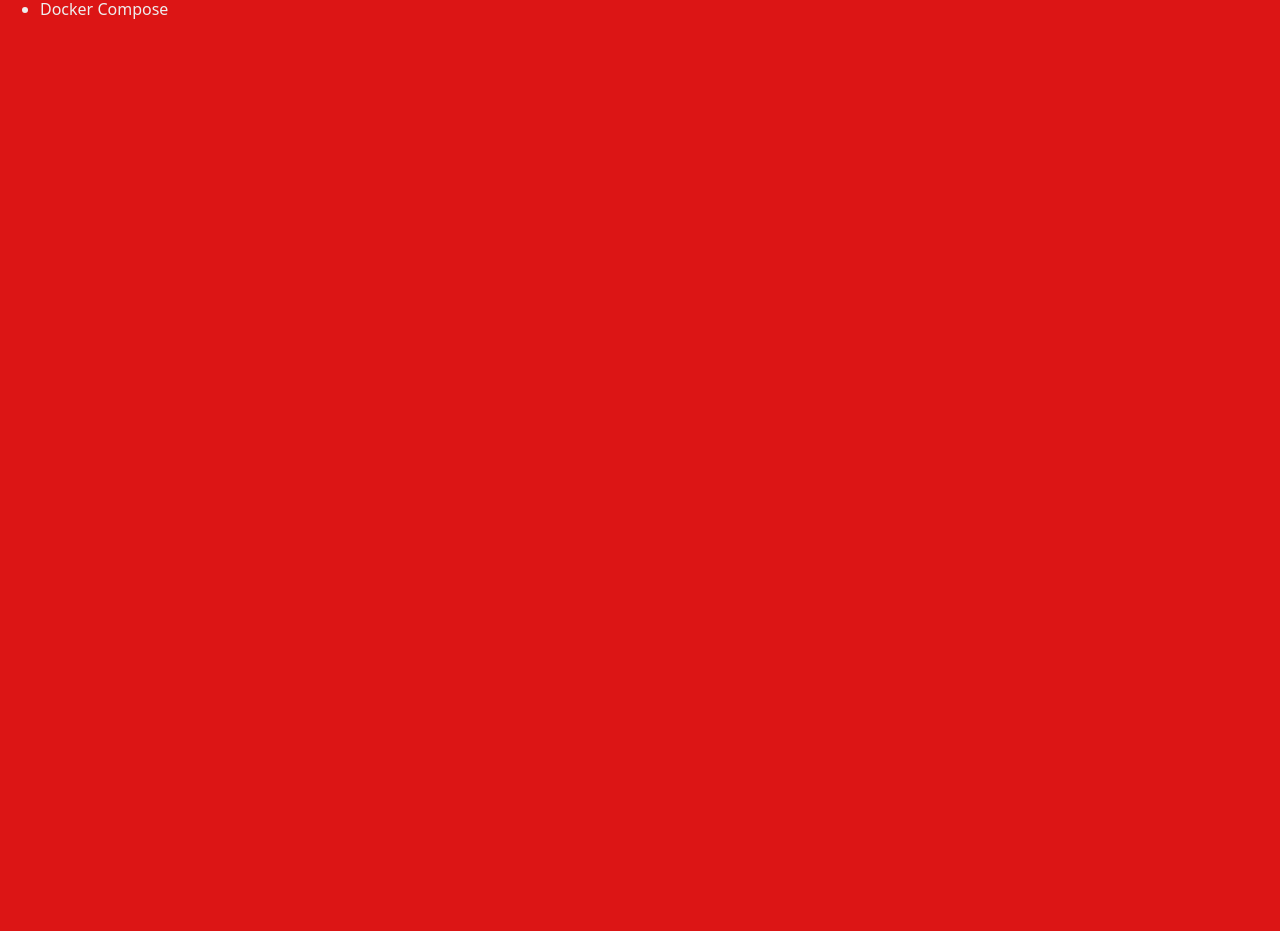
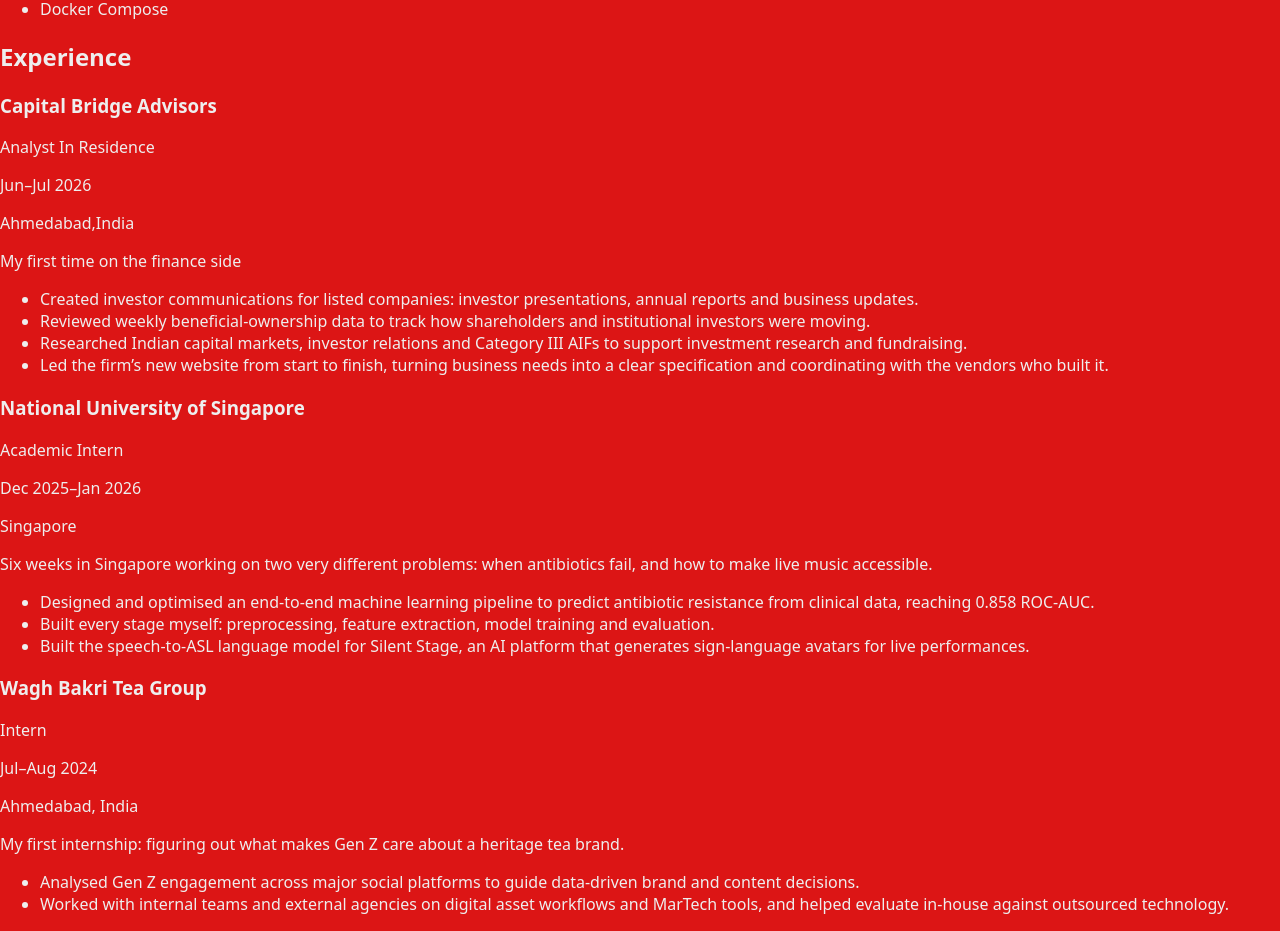
Before and after one commit to dhruvishi/portfolio, a Next.js app: page / in a window 1280 px wide. Shown: the part 1780-2711 px from the top of the page. Before the commit the page ends 1816 px from the top, so only its background shows below. Built offline with nearby package versions, Linux system fonts and the light colour scheme.

Commit message:
add experience section and fix review comments

```diff
--- a/app/layout.tsx
+++ b/app/layout.tsx
@@ -13,8 +13,8 @@ const geistMono = Geist_Mono({
 });
 
 export const metadata: Metadata = {
-  title: "Create Next App",
-  description: "Generated by create next app",
+  title: "Dhruvishi Kunal Amin",
+  description: "Computer Science Student @Manipal",
 };
 
 export default function RootLayout({ children }: LayoutProps<"/">) {
@@ -23,7 +23,7 @@ export default function RootLayout({ children }: LayoutProps<"/">) {
       lang="en"
       className={`${geistSans.variable} ${geistMono.variable}`}
     >
-      <body className="min-h-full flex flex-col">{children}</body>
+      <body>{children}</body>
     </html>
   );
 }
--- a/app/page.tsx
+++ b/app/page.tsx
@@ -1,4 +1,4 @@
-import { about, projects } from "@/data/content";
+import { about, projects, experience } from "@/data/content";
 
 export default function Home() {
   return (
@@ -19,7 +19,7 @@ export default function Home() {
               <p>{project.context}</p>
               {project.badge && <p>🏆 {project.badge}</p>}
               <p>{project.hook}</p>
-              <p>{project.description}</p>
+              {project.description && <p>{project.description}</p>}
 
               <ul>
                 {project.tools.map((tool) => (
@@ -31,6 +31,29 @@ export default function Home() {
           ))
         }
       </section>
+
+      <section>
+        <h2>Experience</h2>
+        {
+          experience.map((experience) => (
+            <article key={experience.company}>
+              <h3>{experience.company}</h3>
+              <p>{experience.role}</p>
+              <p>{experience.dates}</p>
+              <p>{experience.location}</p>
+              <p>{experience.hook}</p>
+
+              <ul>
+                {experience.points.map((point) => (
+                  <li key={point}>{point}</li>
+                ))}
+              </ul>
+            </article>
+
+          ))
+        }
+
+      </section>
     </main>
   );
 }
--- a/data/content.ts
+++ b/data/content.ts
@@ -3,7 +3,7 @@ export const about = {
     tagline: "Computer Science student at Manipal Institute of Technology",
     paragraphs: [
         "I’m Dhruvishi, a CSE student at Manipal Institute of Technology, Bengaluru. I’ve been lucky to grow up in a community that gave me so much, and a lot of what I do is my way of giving some of it back.",
-        "It started small. In 5th grade I volunteered on hunger relief, and I never really stopped, from working with NGOs on menstrual health and hygiene to leading projects at my college’s Volunteer Service Organisation",
+        "It started small. In 5th grade I volunteered on hunger relief, and I never really stopped, from working with NGOs on menstrual health and hygiene to leading projects at my college’s Volunteer Service Organisation.",
         "That same idea is why I love technology: anyone can use it, so something built well in one place can help people everywhere. It’s also why I care about finance. My father always says that anyone can earn money, but only people who understand finance know how to manage it. Technology helps people do more, and finance helps them hold on to what they’ve built. I want to understand both.",
         "Whatever I’m working on, I try to do it with purpose and be real about who I am. Usually that means jumping in and taking the lead: running a 238-member robotics club, writing for our college newsletter, heading marketing and PR for Falak, our college’s flagship fest.",
         "And when I’m not doing any of that, I’m probably planning my next trip, at the gym, deep in a murder mystery, or watching reality tv trying to work out who isn’t being real."
@@ -66,7 +66,7 @@ export const projects: Project[] = [
         hook: "I wanted to understand how parallel computing actually works, so we took one real problem and solved it six different ways.",
         description: "The problem: forecasting where a toxic gas leak (like Vizag in 2020) will spread, fast enough to be useful. Our four-person team wrote the same simulation in serial C, OpenMP, MPI and CUDA. I worked on the CUDA versions, three GPU kernels that each try a different trick. The best one ran 21.8× faster than plain C, right at the limit of what the laptop’s memory could deliver.",
         reflection: {
-            label: "Why it matters to me",
+            label: "What I learned",
             text: "Speed isn’t only about more cores. Our simulation was limited by how fast data moves through memory, not by computing power, and that changed how I optimised every kernel.",
         },
         tools: ["CUDA", "C", "MPI", "OpenMP", "Python"],
@@ -84,3 +84,47 @@ export const projects: Project[] = [
 
 
 ];
+
+export type Experience = {
+    company: string;
+    role: string;
+    dates: string;
+    location: string;
+    hook: string;
+    points: string[];
+};
+
+export const experience: Experience[] = [
+    {
+        company: "Capital Bridge Advisors",
+        role: "Analyst In Residence",
+        dates: "Jun–Jul 2026",
+        location: "Ahmedabad,India",
+        hook: "My first time on the finance side",
+        points: ["Created investor communications for listed companies: investor presentations, annual reports and business updates.", "Reviewed weekly beneficial-ownership data to track how shareholders and institutional investors were moving.", "Researched Indian capital markets, investor relations and Category III AIFs to support investment research and fundraising.", "Led the firm’s new website from start to finish, turning business needs into a clear specification and coordinating with the vendors who built it."],
+    },
+
+    {
+        company: "National University of Singapore",
+        role: "Academic Intern",
+        dates: "Dec 2025–Jan 2026",
+        location: "Singapore",
+        hook: "Six weeks in Singapore working on two very different problems: when antibiotics fail, and how to make live music accessible.",
+        points: ["Designed and optimised an end-to-end machine learning pipeline to predict antibiotic resistance from clinical data, reaching 0.858 ROC-AUC.",
+            "Built every stage myself: preprocessing, feature extraction, model training and evaluation.",
+            "Built the speech-to-ASL language model for Silent Stage, an AI platform that generates sign-language avatars for live performances."
+        ],
+    },
+
+    {
+        company: "Wagh Bakri Tea Group",
+        role: "Intern",
+        dates: "Jul–Aug 2024",
+        location: "Ahmedabad, India",
+        hook: "My first internship: figuring out what makes Gen Z care about a heritage tea brand.",
+        points: ["Analysed Gen Z engagement across major social platforms to guide data-driven brand and content decisions.",
+            "Worked with internal teams and external agencies on digital asset workflows and MarTech tools, and helped evaluate in-house against outsourced technology."],
+    },
+
+
+]
```
